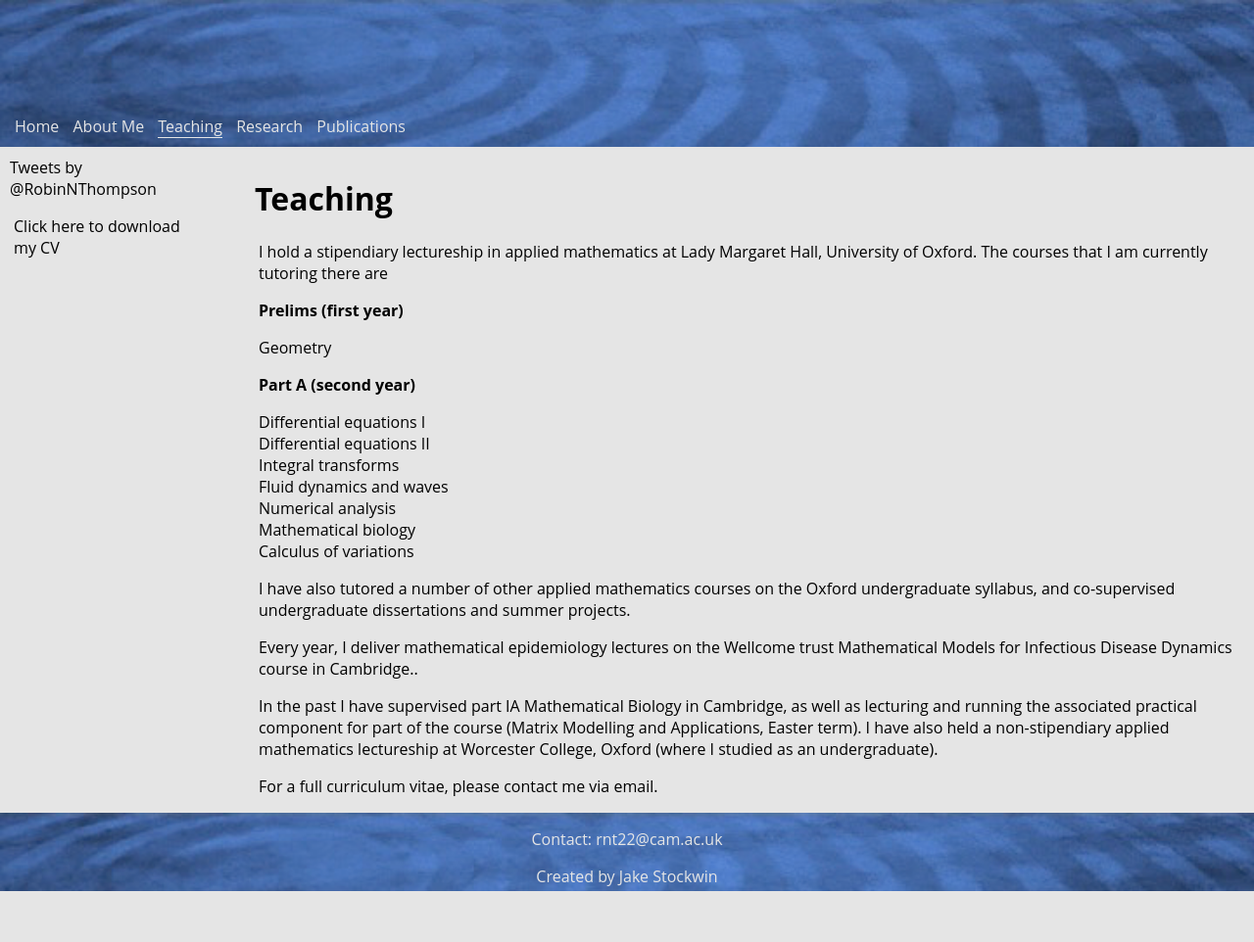
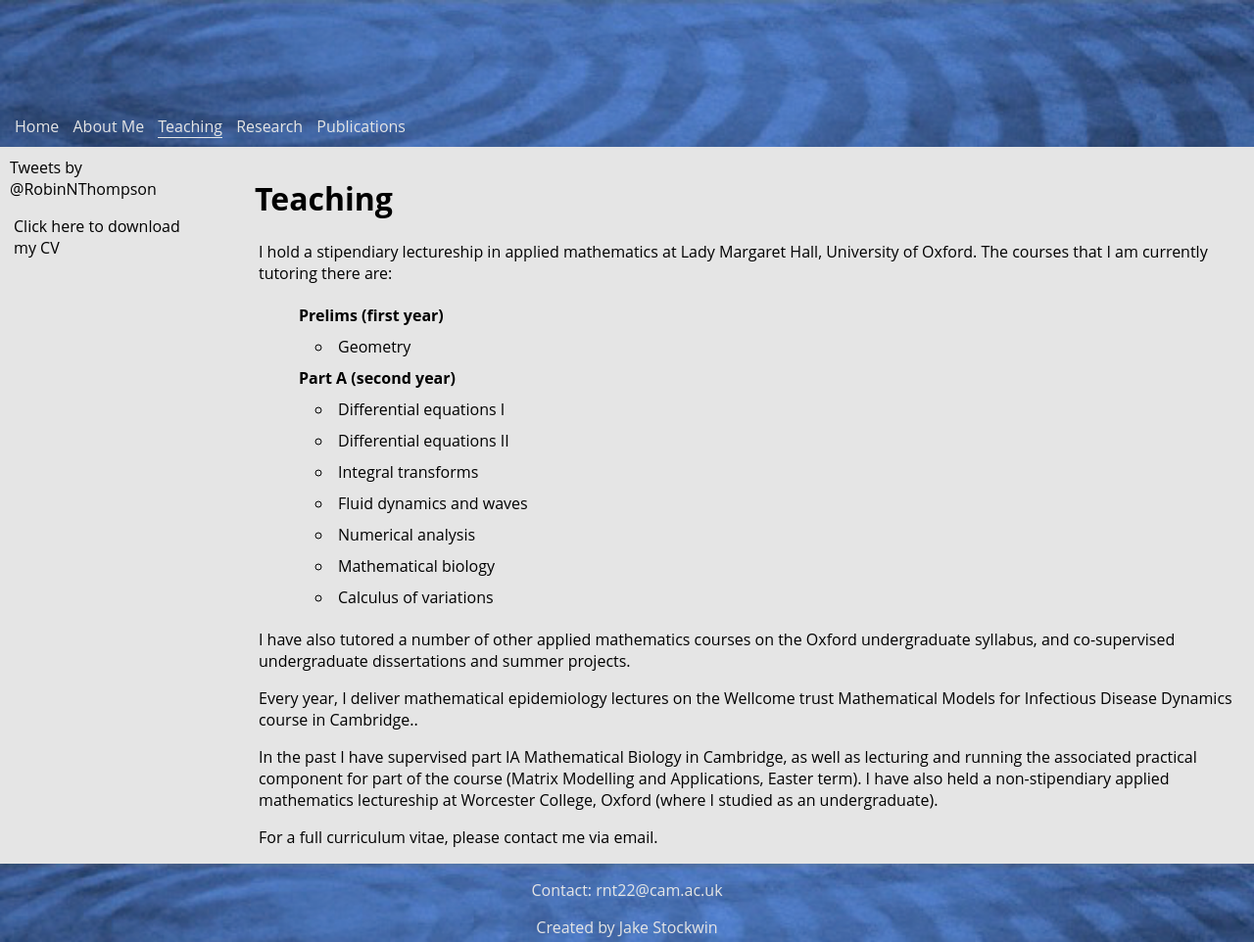
Before and after one commit to robin-thompson/robin-thompson.github.io, a Jekyll site: the page built from teaching.html, in a window 1280 px wide. Shown: the whole page at 98% size. Built offline with Jekyll 4.4.1, drawn with Linux system fonts in a browser that asks for light colours; comment, search, counter and statistics services are not loaded; before the commit the page ends 910 px from its top, so only the background shows below that.

Commit message:
Fixed more <p> tags and used a list

```diff
--- a/style.scss
+++ b/style.scss
@@ -278,3 +278,12 @@ li{
     opacity:1;
   }
 }
+
+#courses{
+	list-style: none;
+	font-weight: bold;
+	ul{
+		list-style: circle;
+		font-weight: normal;
+	}
+}
--- a/teaching.html
+++ b/teaching.html
@@ -2,25 +2,29 @@
 title: Teaching
 ---
 
-<p>I hold a stipendiary lectureship in applied mathematics at Lady Margaret Hall, University of Oxford.  The courses that I am currently tutoring there are
+<p>I hold a stipendiary lectureship in applied mathematics at Lady Margaret Hall, University of Oxford.  The courses that I am currently tutoring there are:</p>
+<ul id="courses">
+  <li>Prelims (first year)</li>
+  <ul>
+    <li>Geometry</li>
+  </ul>
 
-<p><b>Prelims (first year) </b>
+  <li>Part A (second year)</li>
+  <ul>
+    <li>Differential equations I</li>
+    <li>Differential equations II</li>
+    <li>Integral transforms</li>
+    <li>Fluid dynamics and waves</li>
+    <li>Numerical analysis</li>
+    <li>Mathematical biology</li>
+    <li>Calculus of variations</li>
+  </ul>
 
-<p>Geometry
+</ul>
 
-<p><b> Part A (second year) </b>
+<p>I have also tutored a number of other applied mathematics courses on the Oxford undergraduate syllabus, and co-supervised undergraduate dissertations and summer projects.</p>
 
-<p>Differential equations I
-<br>Differential equations II
-<br>Integral transforms
-<br>Fluid dynamics and waves
-<br>Numerical analysis
-<br>Mathematical biology
-<br>Calculus of variations
-
-<p>I have also tutored a number of other applied mathematics courses on the Oxford undergraduate syllabus, and co-supervised undergraduate dissertations and summer projects.
-
-<p>Every year, I deliver mathematical epidemiology lectures on the Wellcome trust Mathematical Models for Infectious Disease Dynamics course in Cambridge..
+<p>Every year, I deliver mathematical epidemiology lectures on the Wellcome trust Mathematical Models for Infectious Disease Dynamics course in Cambridge..</p>
 
 <p>In the past I have supervised part IA Mathematical Biology in Cambridge, as well as lecturing and running
 the associated practical component for part of the course (Matrix Modelling and Applications, Easter term).
```
